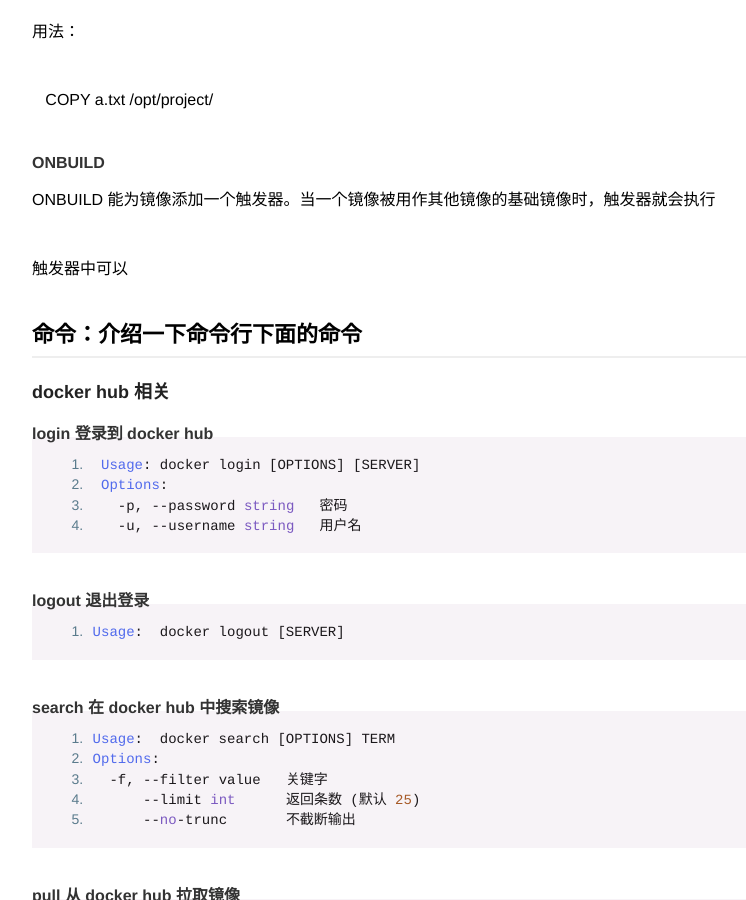
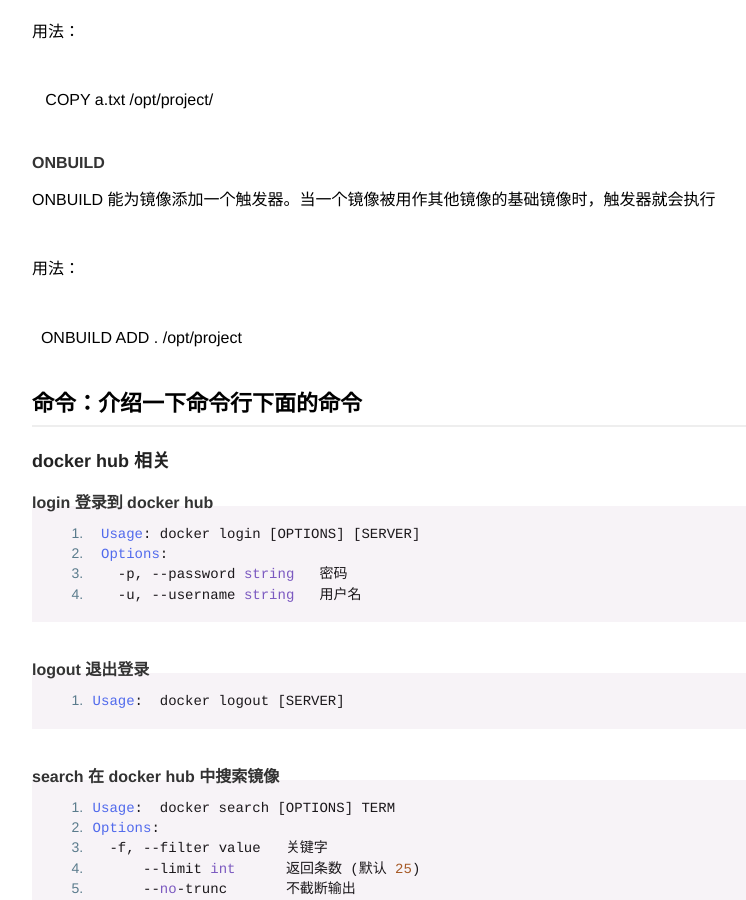
Before and after one commit to zwell/blog, a Jekyll site: the page built from docs/_posts/2016-12-11-docker.md, in a window 1280 px wide and 900 px high, scrolled down 2956 px. Shown: the whole window, without its empty margins (218-964 px from the left). Built offline with Jekyll 4.4.1, drawn with Linux system fonts in a browser that asks for light colours.

Commit message:
Update 2016-12-11-docker.md

```diff
--- a/docs/_posts/2016-12-11-docker.md
+++ b/docs/_posts/2016-12-11-docker.md
@@ -53,8 +53,8 @@ ENTRYPOINT 与 CMD 的区别在于，ENTRYPOINT不容易在启动时被覆盖。
 
 用法：
 
-      WORKDIR /opt/web
-      RUN ls
+    WORKDIR /opt/web
+    RUN ls
 
 #### ENV
 用于在镜像构建过程中设置环境变量
@@ -95,8 +95,9 @@ ENTRYPOINT 与 CMD 的区别在于，ENTRYPOINT不容易在启动时被覆盖。
 #### ONBUILD
 ONBUILD 能为镜像添加一个触发器。当一个镜像被用作其他镜像的基础镜像时，触发器就会执行
 
-触发器中可以
+用法：
 
+    ONBUILD ADD . /opt/project
 
 ## 命令：介绍一下命令行下面的命令
 ### docker hub 相关
```
